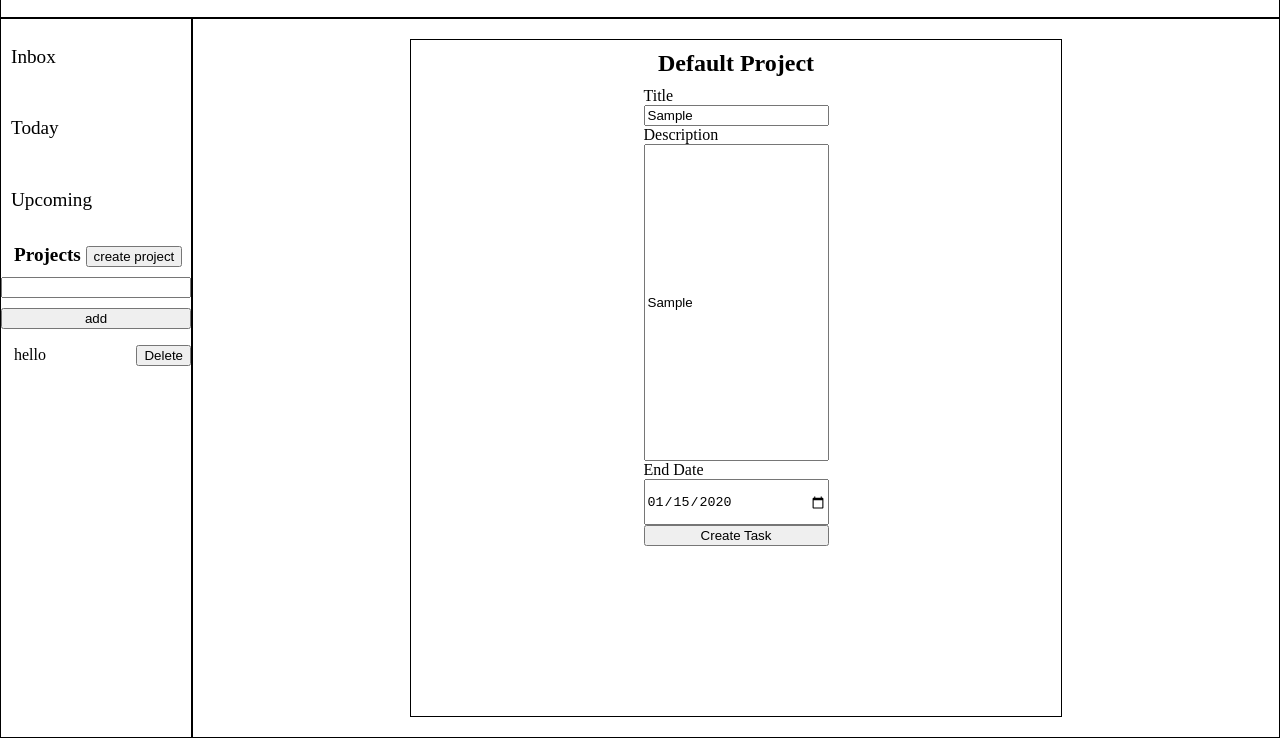
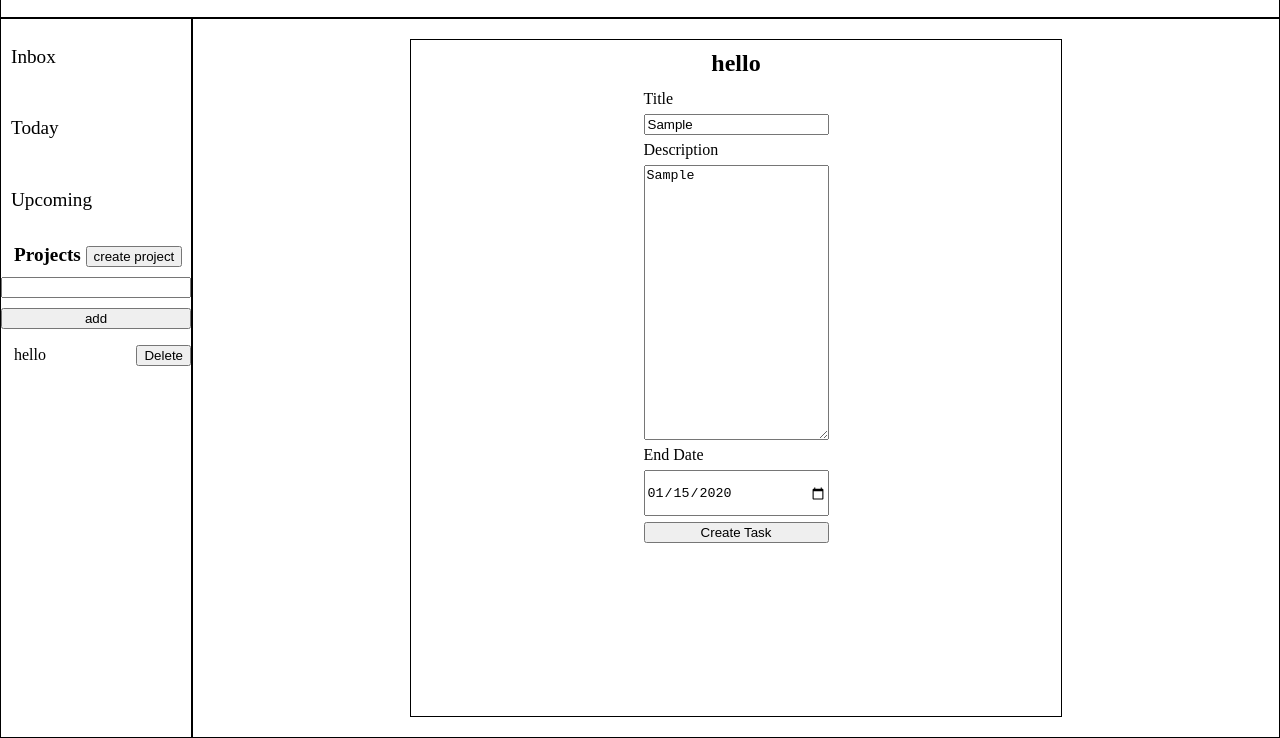
Before and after one commit to bepsik777/todo-list, a website built with webpack: page dist/index.html in a window 1280 px wide. Both pictures are taken after typing "Sample", "Sample", "2020-01-15" into the empty fields and a click on the button "Create Task". Shown: the part 62-800 px from the top of the page. Built offline with nearby package versions, Linux system fonts and the light colour scheme.

Commit message:
Create todo with form

```diff
--- a/src/dom-controller.js
+++ b/src/dom-controller.js
@@ -1,5 +1,5 @@
 import controllerModule from './controller';
-// import Todo from './todos';
+import Todo from './todos';
 import projectFactory from './projects';
 
 
@@ -21,7 +21,7 @@ const domProjectController = () => {
   function domSwitchProject(e) {
     e.target.dataset.id = e.target.nextSibling.dataset.id;
     controllerModule.switchProject(e.target.dataset.id, controllerModule.projectsArray);
-    console.log(controllerModule.activeProject.title);
+    console.log(controllerModule.activeProject);
   }
 
   function setDeleteButtonsId() {
@@ -96,25 +96,33 @@ const domProjectController = () => {
 
   return {
     renderProjectList,
+    renderActiveProject,
   };
 };
 
 const domTodoController = () => {
   const titleInput = document.querySelector('#title');
-  const descriptionInput = document.querySelector('#descriptiom');
+  const descriptionInput = document.querySelector('#description');
   const endDateInput = document.querySelector('#end-date');
   const createTodoButton = document.querySelector('.create-todo-button');
 
 
 
-  // function domCreateTodo(e) => {
+  function domCreateTodo() {
+    const actProjectContainer = controllerModule.activeProject.todosArray;
+    const title = titleInput.value;
+    const description = descriptionInput.value;
+    const date = endDateInput.value;
 
-  // }
+
+    controllerModule.createTodo(actProjectContainer, Todo, title, description, date);
+  }
 
 
   createTodoButton.addEventListener('click', (e) => {
     e.preventDefault();
-    console.log(new Date(endDateInput.value));
+    domCreateTodo();
+    console.log(controllerModule.activeProject);
   });
   return {
 
@@ -127,5 +135,5 @@ export { domTodoController };
 
 /*
 Next step:
-- make a function to create a todo and attach it to the createTodoButton
+- make a function to create a todo and attach it to the createTodoButtonpwd
 */
--- a/src/index.js
+++ b/src/index.js
@@ -8,6 +8,8 @@ const domTodoControllerObject = domTodoController();
 controllerModule.createProject(projectFactory, 'hello', controllerModule.projectsArray);
 controllerModule.switchProject(0, controllerModule.projectsArray);
 domProjectControllerObject.renderProjectList();
+domProjectControllerObject.renderActiveProject();
 
-const defaultTodo = controllerModule.createTodo(controllerModule.activeProject.todosArray, Todo, 'project one', 'this is project one', new Date(2023, 5, 5), new Date(), 2);
+const defaultTodo = controllerModule.createTodo(controllerModule.activeProject.todosArray, Todo, 'project one', 'this is project one', new Date(2023, 5, 5));
 console.log(defaultTodo);
+console.log(controllerModule.activeProject);
--- a/src/todos.js
+++ b/src/todos.js
@@ -1,6 +1,6 @@
 
 
-const Todo = (title, description, dueDate, addDate, priority) => {
+const Todo = (title, description, dueDate, priority) => {
   const finished = false;
 
   return {
@@ -8,7 +8,6 @@ const Todo = (title, description, dueDate, addDate, priority) => {
     title,
     description,
     dueDate,
-    addDate,
     priority,
   };
 };
```
Also changed, not shown: dist/index.html, dist/main.js, dist/styles.css.
